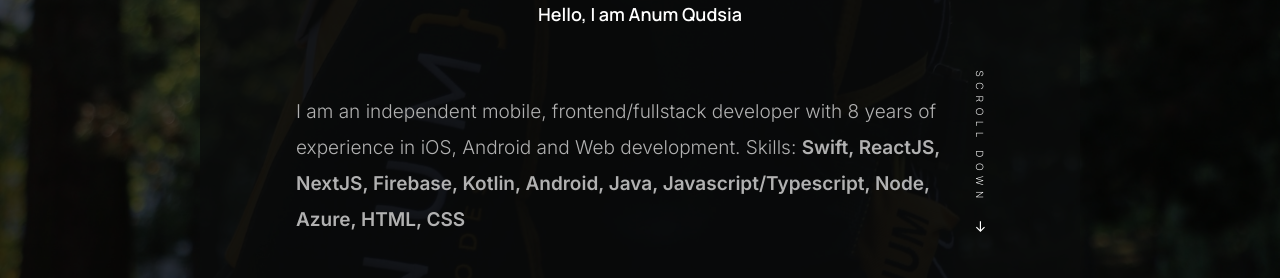
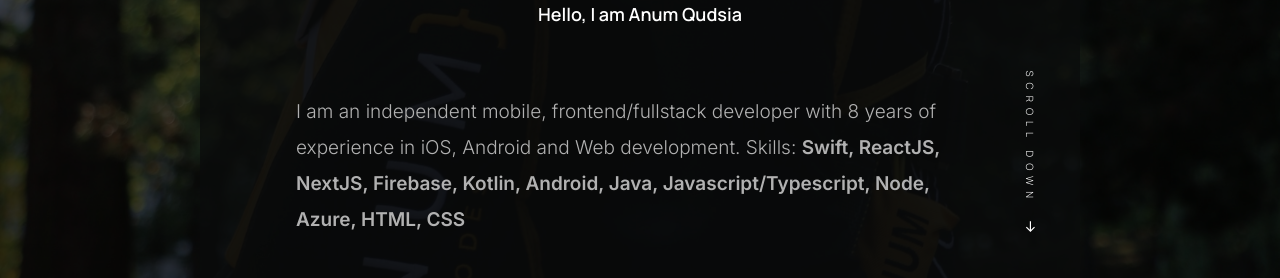
Before and after one commit to AnumQ/ai-next, a Next.js app: page / in a window 1280 px wide. Shown: the part 799-1077 px from the top of the page. Built offline with nearby package versions, Linux system fonts and the light colour scheme.

Commit message:
Update left padding for "Scroll Down" text

```diff
--- a/styles/css/styles.css
+++ b/styles/css/styles.css
@@ -3274,7 +3274,7 @@
   letter-spacing: 0.6em;
   color: white;
   line-height: 1.6rem;
-  padding: 0.8rem 0;
+  padding: 5.8rem 0;
   transform: translateY(0) rotate(90deg);
   transform-origin: right bottom;
   position: absolute;
```
